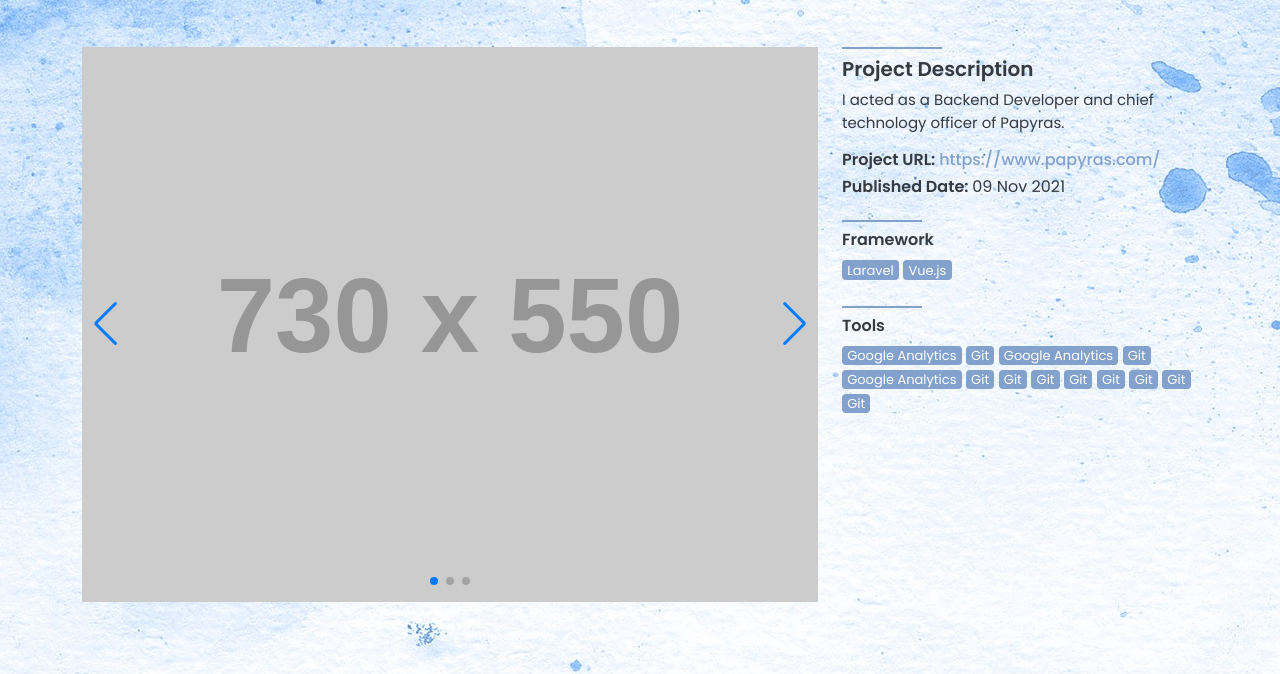
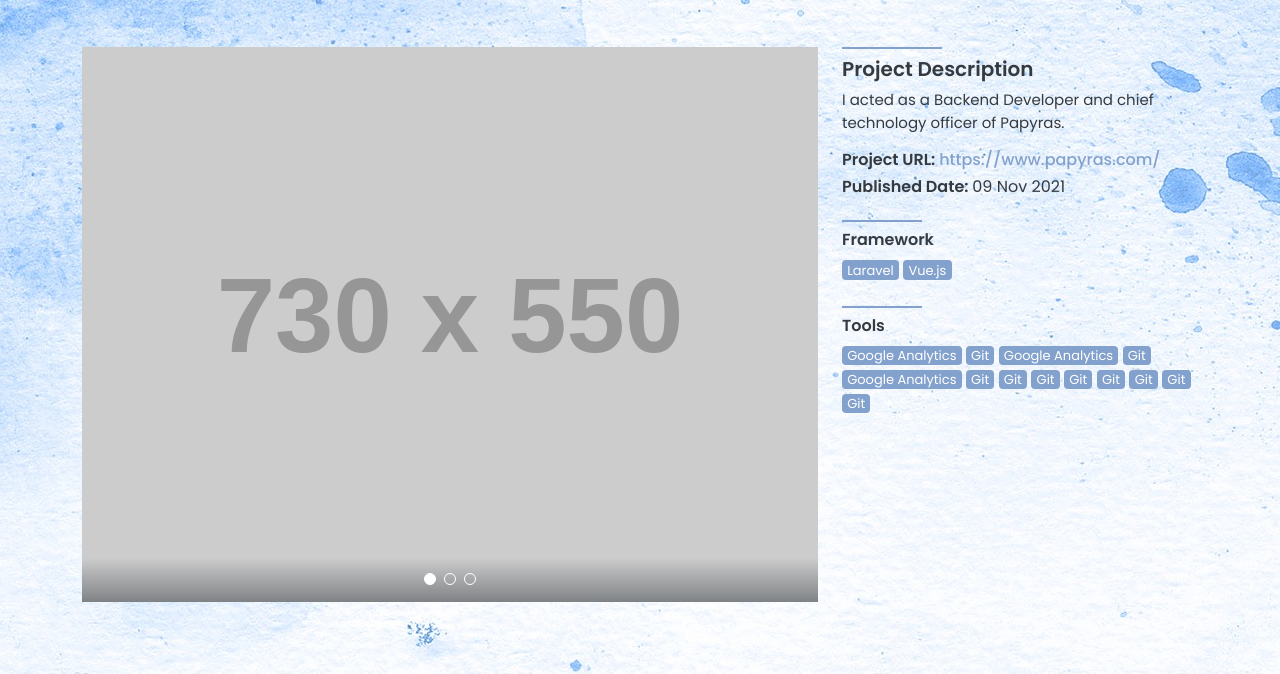
Before and after one commit to ubaidurrahmanapu/html-portfilo-for-react, a plain HTML site: page portfolioSingle.html in a window 1280 px wide. Shown: the part 259-933 px from the top of the page. Drawn offline with nearby package versions, Linux system fonts and the light colour scheme; placeholder pictures from the web are drawn by us.

Commit message:
portfolioSlider modify

```diff
--- a/portfolioSingle.html
+++ b/portfolioSingle.html
@@ -75,8 +75,8 @@
                             <div class="swiper-pagination"></div>
 
                             <!-- If we need navigation buttons -->
-                            <div class="swiper-button-prev"></div>
-                            <div class="swiper-button-next"></div>
+                            <!-- <div class="swiper-button-prev"></div>
+                            <div class="swiper-button-next"></div> -->
                         </div>
                     </div>
                     <div class="col-lg-4">
@@ -127,6 +127,7 @@
             // Optional parameters
             loop: true,
             spaceBetween: 0,
+            grabCursor: true,
 
             // If we need pagination
             pagination: {
@@ -135,10 +136,10 @@
             },
 
             // Navigation arrows
-            navigation: {
-                nextEl: '.swiper-button-next',
-                prevEl: '.swiper-button-prev',
-            },
+            // navigation: {
+            //     nextEl: '.swiper-button-next',
+            //     prevEl: '.swiper-button-prev',
+            // },
         });
     </script>
 </body>
--- a/sass/master.scss
+++ b/sass/master.scss
@@ -311,6 +311,21 @@
         width: 100%;
         height: auto;
     }
+    .swiper-pagination {
+        bottom: 0;
+        padding: 10px 0;
+        background: linear-gradient(to top, rgba($black, .5), transparent);
+        .swiper-pagination-bullet {
+            height: 12px;
+            width: 12px;
+            border: 1px solid $white;
+            background: transparent;
+            opacity: 1;
+        }
+        .swiper-pagination-bullet-active {
+            background: $white;
+        }
+    }
 }
 .project_details {
     .description {
```
Also changed, not shown: css/master.css, 1 other file.
